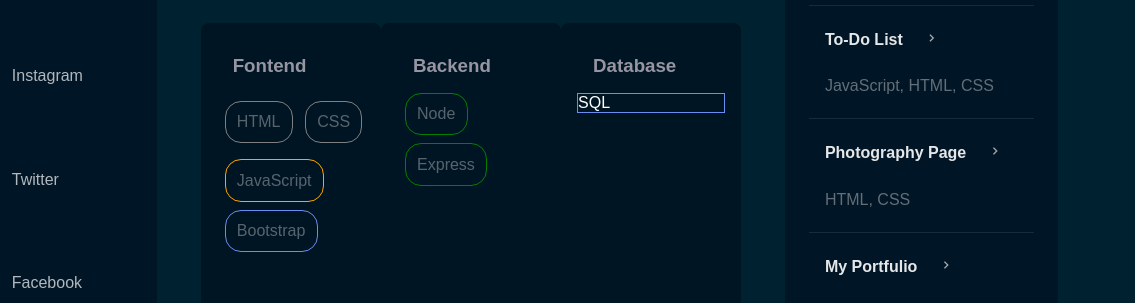
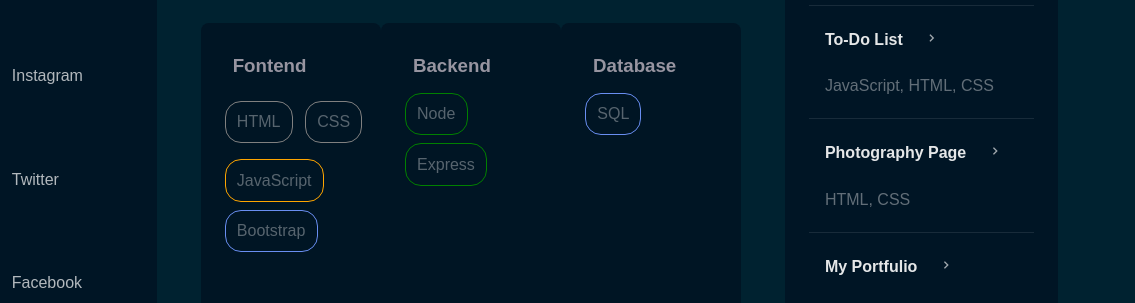
Before and after one commit to quantumsn/My-Portfolio, a plain HTML site: page index.html in a window 1280 px wide. Shown: the part 1257-1560 px from the top of the page, 145-1280 px from the left. Drawn offline with nearby package versions, Linux system fonts and the light colour scheme.

Commit message:
Update index.html

```diff
--- a/index.html
+++ b/index.html
@@ -125,7 +125,7 @@
         </div>
         <div class="details-skills">
           <h3>Database</h3>
-          <div class="boot">SQL</div>
+          <div class="sk boot">SQL</div>
         </div>
       </div>
       <div id="more-projects">
```
